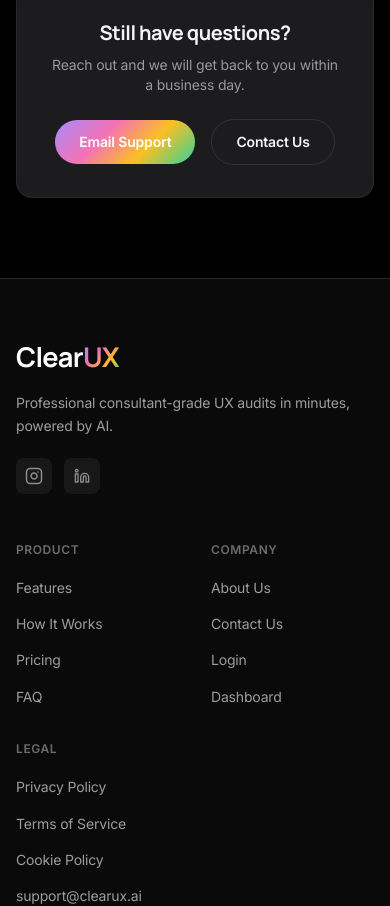
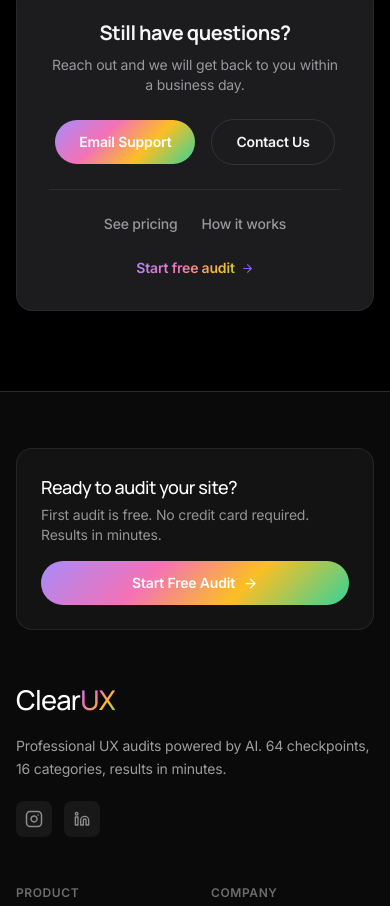
Before and after one commit to schintu79/clearux-saas, a Next.js app: page /faq in a window 390 px wide. Shown: the part 2899-3805 px from the top of the page. Built offline with nearby package versions, Linux system fonts and the light colour scheme; no server answers.

Commit message:
Restructure hero for 5-second test, fix navigation, add cross-linking and footer CTA

```diff
--- a/src/app/faq/page.tsx
+++ b/src/app/faq/page.tsx
@@ -221,7 +221,7 @@ export default function FaqPage() {
               <p className="text-muted text-sm mb-6">
                 Reach out and we will get back to you within a business day.
               </p>
-              <div className="flex items-center justify-center gap-4">
+              <div className="flex flex-wrap items-center justify-center gap-4">
                 <a
                   href="mailto:support@clearux.ai"
                   className="inline-flex items-center justify-center gap-2 text-white font-semibold text-sm rounded-full px-6 py-3 hover:brightness-110 transition-all"
@@ -236,6 +236,21 @@ export default function FaqPage() {
                   Contact Us
                 </Link>
               </div>
+              <div className="flex flex-wrap items-center justify-center gap-6 mt-6 pt-6 border-t border-border/30">
+                <Link href="/pricing" className="text-sm font-medium text-muted hover:text-text transition-colors">
+                  See pricing
+                </Link>
+                <Link href="/about" className="text-sm font-medium text-muted hover:text-text transition-colors">
+                  How it works
+                </Link>
+                <Link
+                  href="/register"
+                  className="inline-flex items-center gap-1.5 text-sm font-semibold bg-clip-text text-transparent"
+                  style={{ backgroundImage: 'var(--gradient-brand-text)' }}
+                >
+                  Start free audit <ArrowRight size={13} className="text-violet-500" />
+                </Link>
+              </div>
             </div>
           </div>
         </section>
--- a/src/app/page.tsx
+++ b/src/app/page.tsx
@@ -551,29 +551,27 @@ export default function Home() {
       <section className="relative pt-20 pb-20 sm:pt-32 sm:pb-28 px-4 md:px-6 lg:px-8 overflow-hidden bg-off dark:bg-surface-alt bg-crossgrid">
 
         <div className="max-w-3xl mx-auto text-center relative">
-          {/* Badge */}
-          <div className="animate-fade-up inline-flex items-center gap-2 px-4 py-2 rounded-full border border-border bg-card mb-8">
-            <div className="w-1.5 h-1.5 rounded-full" style={{ background: 'var(--gradient-brand)' }} />
-            <span className="text-[13px] font-medium text-muted">AI-Powered, Human-Centered Professional UX Audits</span>
-          </div>
+          {/* Doodle accents */}
+          <DoodleArrowDown className="animate-fade-up delay-300 hidden md:block absolute -right-2 top-[52%] lg:right-8" color="var(--color-human)" />
+          <Sparkle className="animate-fade-up delay-400 hidden md:block absolute left-4 top-[28%] lg:left-12" color="var(--color-tech)" />
 
-          {/* H1 */}
-          <h1 className="animate-fade-up delay-100 font-heading text-4xl sm:text-5xl md:text-6xl lg:text-[4.5rem] font-bold tracking-tight mb-6" style={{ lineHeight: '1.08' }}>
-            Discover the UX issues impacting{' '}
-            <br />
-            <RotatingWord />
+          {/* Primary headline — passes the 5-second test */}
+          <h1 className="animate-fade-up font-heading text-4xl sm:text-5xl md:text-6xl lg:text-[4.5rem] tracking-tight mb-5" style={{ lineHeight: '1.08' }}>
+            Professional UX Audits,<br className="hidden sm:block" />
+            Powered by AI
           </h1>
 
-          {/* Doodle: arrow pointing to input */}
-          <DoodleArrowDown className="animate-fade-up delay-200 hidden md:block absolute -right-2 top-[45%] lg:right-8" color="var(--color-human)" />
-          <Sparkle className="animate-fade-up delay-300 hidden md:block absolute left-4 top-[30%] lg:left-12" color="var(--color-tech)" />
-
-          <p className="animate-fade-up delay-200 text-base sm:text-lg md:text-xl text-muted mb-10 sm:mb-14 max-w-xl mx-auto" style={{ lineHeight: '1.65' }}>
-            64 checkpoints across accessibility, ethics, AI readiness, and conversion — prioritised by business impact. Fix what matters first, track your progress, and prove the improvement.
+          {/* Outcome-focused subheading */}
+          <p className="animate-fade-up delay-100 text-lg sm:text-xl md:text-2xl text-muted mb-4 max-w-2xl mx-auto font-medium" style={{ lineHeight: '1.45' }}>
+            Discover the issues impacting{' '}<RotatingWord />
           </p>
 
-          {/* URL Input — clean, pill-shaped */}
-          <form onSubmit={handleHeroSubmit} className="animate-fade-up delay-300 max-w-xl mx-auto mb-8">
+          <p className="animate-fade-up delay-200 text-base text-muted/80 mb-10 sm:mb-12 max-w-lg mx-auto" style={{ lineHeight: '1.65' }}>
+            64 checkpoints across accessibility, ethics, AI readiness, and conversion. Consultant-grade results in minutes, not weeks.
+          </p>
+
+          {/* Single focal CTA — URL Input */}
+          <form onSubmit={handleHeroSubmit} className="animate-fade-up delay-300 max-w-xl mx-auto mb-6">
             <div className="flex flex-col sm:flex-row gap-3">
               <div className="relative flex-1">
                 <label htmlFor="hero-url-input" className="sr-only">Website URL to audit</label>
@@ -594,39 +592,19 @@ export default function Home() {
                 className="group w-full sm:w-auto inline-flex items-center justify-center gap-2 px-8 py-4 min-h-[48px] text-base text-white rounded-full font-semibold transition-all hover:-translate-y-0.5 flex-shrink-0"
                 style={{ background: 'var(--gradient-brand)' }}
               >
-                {user ? 'Get My Audit' : 'Get Your Free UX Audit'}
+                {user ? 'Run My Audit' : 'Start Free Audit'}
                 <ArrowRight size={18} className="group-hover:translate-x-0.5 transition-transform" />
               </button>
             </div>
           </form>
 
-          {/* KSPs */}
-          <div className="animate-fade-up delay-400 mt-4 flex flex-wrap items-center justify-center gap-x-6 gap-y-2 text-sm font-semibold text-muted">
-            {user ? (
-              <>
-                <span>Track fixes over time</span>
-                <span className="opacity-30">·</span>
-                <span>Share with your team</span>
-                <span className="opacity-30">·</span>
-                <span>Re-audit to prove improvement</span>
-              </>
-            ) : (
-              <>
-                <span>First audit free</span>
-                <span className="opacity-30">·</span>
-                <span>No credit card needed</span>
-                <span className="opacity-30">·</span>
-                <span>Results in minutes</span>
-              </>
-            )}
-          </div>
-
-          {/* See pricing */}
-          <div className="animate-fade-up delay-400 mt-8">
-            <a href="#pricing" className="inline-flex items-center gap-1.5 text-sm font-medium text-muted hover:text-text transition-colors group">
-              See pricing
-              <ArrowDown size={14} className="group-hover:translate-y-0.5 transition-transform" />
-            </a>
+          {/* Trust signals — minimal */}
+          <div className="animate-fade-up delay-400 flex flex-wrap items-center justify-center gap-x-6 gap-y-2 text-sm text-muted">
+            <span>No credit card required</span>
+            <span className="opacity-30">·</span>
+            <span>Results in under 10 minutes</span>
+            <span className="opacity-30">·</span>
+            <span>Free first audit</span>
           </div>
         </div>
       </section>
--- a/src/app/pricing/page.tsx
+++ b/src/app/pricing/page.tsx
@@ -355,6 +355,18 @@ export default function PricingPage() {
                 </details>
               ))}
             </div>
+
+            {/* Cross-link */}
+            <div className="text-center mt-10">
+              <Link
+                href="/about"
+                className="inline-flex items-center gap-2 text-sm font-semibold bg-clip-text text-transparent hover:opacity-80 transition-opacity"
+                style={{ backgroundImage: 'var(--gradient-brand-text)' }}
+              >
+                Learn how ClearUX works
+                <ArrowRight size={14} className="text-violet-500" />
+              </Link>
+            </div>
           </div>
         </section>
       </main>
--- a/src/components/layout/Footer.tsx
+++ b/src/components/layout/Footer.tsx
@@ -1,5 +1,6 @@
 import React from 'react';
 import Link from 'next/link';
+import { ArrowRight } from 'lucide-react';
 
 const Footer: React.FC = () => {
   const currentYear = 2026;
@@ -8,16 +9,34 @@ const Footer: React.FC = () => {
     <footer role="contentinfo" aria-label="Site footer" className="border-t border-border bg-sidebar py-14 px-4 sm:px-6 lg:px-8">
       <div className="max-w-5xl mx-auto">
 
+        {/* ── Re-engagement CTA banner ── */}
+        <div className="rounded-2xl border border-white/[0.08] bg-white/[0.04] p-6 sm:p-8 mb-12">
+          <div className="flex flex-col sm:flex-row items-start sm:items-center justify-between gap-4">
+            <div>
+              <h3 className="font-heading text-lg text-white mb-1">Ready to audit your site?</h3>
+              <p className="text-sm text-white/55">First audit is free. No credit card required. Results in minutes.</p>
+            </div>
+            <Link
+              href="/register"
+              className="w-full sm:w-auto inline-flex items-center justify-center gap-2 text-sm font-semibold text-white px-6 py-3 rounded-full transition-all hover:brightness-110 hover:-translate-y-0.5 flex-shrink-0"
+              style={{ background: 'var(--gradient-brand)' }}
+            >
+              Start Free Audit
+              <ArrowRight size={15} />
+            </Link>
+          </div>
+        </div>
+
         {/* ── Top: Brand + Links ── */}
         <div className="flex flex-col md:flex-row gap-12 md:gap-16 mb-12">
 
           {/* Brand column */}
           <div className="md:max-w-[260px] flex-shrink-0">
-            <h3 className="font-heading font-bold text-[1.7rem] mb-3 text-white">
+            <h3 className="font-heading text-[1.7rem] mb-3 text-white">
               Clear<span className="bg-clip-text text-transparent" style={{ backgroundImage: 'var(--gradient-brand-text)' }}>UX</span>
             </h3>
             <p className="font-inter text-sm text-white/60 leading-relaxed mb-5">
-              Professional consultant-grade UX audits in minutes, powered by AI.
+              Professional UX audits powered by AI. 64 checkpoints, 16 categories, results in minutes.
             </p>
 
             {/* Social links */}
@@ -49,10 +68,10 @@ const Footer: React.FC = () => {
               <h4 className="font-inter font-semibold text-xs uppercase tracking-wider text-white/40 mb-4">Product</h4>
               <ul className="space-y-2.5">
                 {[
-                  { label: 'Features', href: '/#features' },
-                  { label: 'How It Works', href: '/#how-it-works' },
+                  { label: 'How It Works', href: '/about' },
                   { label: 'Pricing', href: '/pricing' },
                   { label: 'FAQ', href: '/faq' },
+                  { label: 'Start Free Audit', href: '/register' },
                 ].map((link) => (
                   <li key={link.label}>
                     <Link href={link.href} className="font-inter text-sm text-white/60 hover:text-white transition-colors">
--- a/src/components/layout/Navbar.tsx
+++ b/src/components/layout/Navbar.tsx
@@ -58,9 +58,8 @@ const Navbar: React.FC = () => {
   };
 
   const navLinks = [
-    { label: 'Features', href: '/#features' },
+    { label: 'How It Works', href: '/about' },
     { label: 'Pricing', href: '/pricing' },
-    { label: 'About', href: '/about' },
     { label: 'FAQ', href: '/faq' },
     { label: 'Contact', href: '/contact' },
   ];
```
Also changed, not shown: src/app/about/page.tsx (+19 -5 lines), src/app/login/page.tsx (+11 -5 lines), src/app/register/page.tsx (+11 -5 lines).
